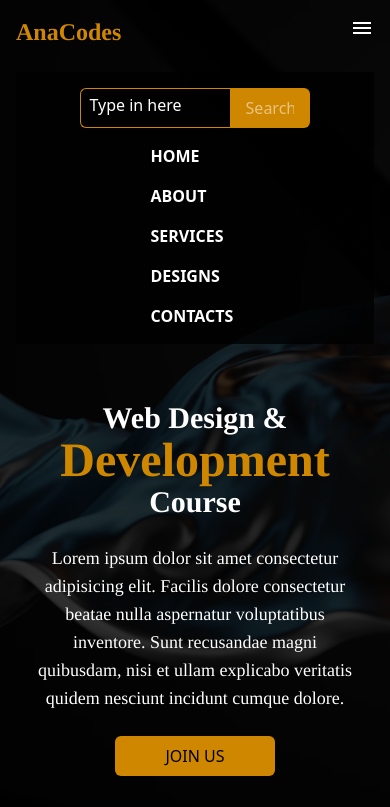
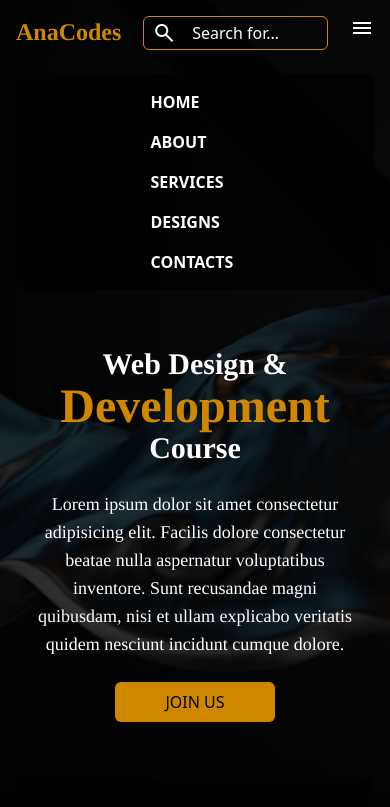
Before and after one commit to Anacodes-web/web-design-course, a website: page index.html in a window 390 px wide. Both pictures are taken after a click on the element "menu". Shown: the top 807 px of the page. Drawn offline with nearby package versions, Linux system fonts and the light colour scheme.

Commit message:
initial commit

```diff
--- a/index.html
+++ b/index.html
@@ -4,7 +4,7 @@
 <head>
     <meta charset="UTF-8">
     <meta name="viewport" content="width=device-width, initial-scale=1.0">
-<link rel="stylesheet" href="https://fonts.googleapis.com/css2?family=Material+Symbols+Outlined:opsz,wght,FILL,GRAD@20..48,100..700,0..1,-50..200&icon_names=menu" />
+<link rel="stylesheet" href="https://fonts.googleapis.com/css2?family=Material+Symbols+Outlined:opsz,wght,FILL,GRAD@20..48,100..700,0..1,-50..200&icon_" />
 
     <link href="./output.css" rel="stylesheet">
   </head>
@@ -28,8 +28,10 @@ AnaCodes
     </ul>
 </div>
 <div class="hidden md:flex text-white">
-    <label for="text" class="  cursor-text border-1 border-yellow-600 py-1 pl-2 pr-12 border-r-0 rounded-l-md text-nowrap">Type in here</label>
-    <input type="text" class=" cursor-default bg-yellow-600 text-center  rounded-r-md px-4 py-2 w-20" placeholder="Search">
+    <label for="text" class="flex cursor-text border-1 border-yellow-600 py-1 pl-2 pr-12  rounded-md text-nowrap"> <span class="material-symbols-outlined flex pr-4" >
+        search
+        </span> Search for... </label>
+
 </div>
 </div>
 
@@ -40,6 +42,12 @@ AnaCodes
 <div class="text-yellow-600 text-2xl md:hidden block font-bold font-Tinos cursor-default  ">
     AnaCodes
     </div>
+    <div class="md:hidden flex text-white">
+        <label for="text" class="flex cursor-text border-1 border-yellow-600 py-1 pl-2 pr-12  rounded-md text-nowrap"> <span class="material-symbols-outlined flex pr-4" >
+            search
+            </span> Search for... </label>
+
+    </div>
 
     <div>
     <span class="material-symbols-outlined text-white" id="menu-btn">
@@ -49,20 +57,18 @@ AnaCodes
 </div>
 
 
-    <div class=" md:hidden  hidden flex-col cursor-pointer justify-center items-center mt-6 space-y-4 bg-[linear-gradient(to_top,rgba(0,0,0,0.8)_50%,rgba(0,0,0,0.8)_50%)] py-4" id="nav-menu">
+    <div class=" md:hidden  hidden flex-col cursor-pointer justify-center items-center mt-6 space-y-4 bg-[linear-gradient(to_top,rgba(0,0,0,0.8)_50%,rgba(0,0,0,0.8)_50%)] py-4 drop-shadow-amber-300 [box-shadow:5px-5px-10px-#ffb703] rounded-md" id="nav-menu">
 
-        <div class="md:hidden flex text-white">
-            <label for="text" class="  cursor-text border-1 border-yellow-600 py-1 pl-2 pr-12 border-r-0 rounded-l-md text-nowrap">Type in here</label>
-            <input type="text" class=" cursor-default bg-yellow-600 text-center  rounded-r-md px-4 py-2 w-20" placeholder="Search">
-        </div>
 
-        <ul class="flex flex-col space-x-4 text-white font-bold space-y-4 " >
+        <ul class="flex flex-col space-x-4 text-white font-bold space-y-4 [drop-shadow-]" >
             <li class=" hover:text-yellow-600 ">HOME</li>
             <li class=" hover:text-yellow-600 ">ABOUT</li>
             <li class=" hover:text-yellow-600 ">SERVICES</li>
             <li class=" hover:text-yellow-600 ">DESIGNS</li>
             <li class=" hover:text-yellow-600 ">CONTACTS</li>
         </ul>
+
+
 
     </div>
 
```
Also changed, not shown: output.css.
